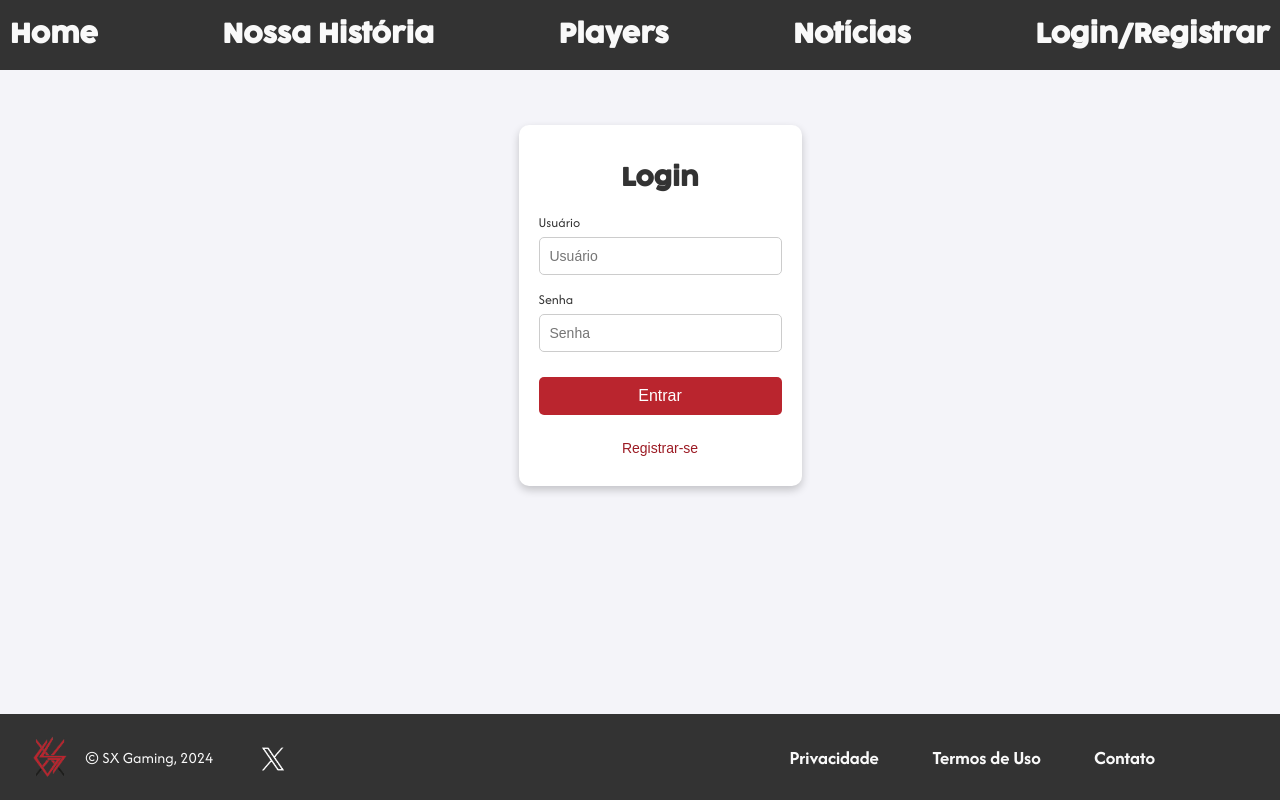
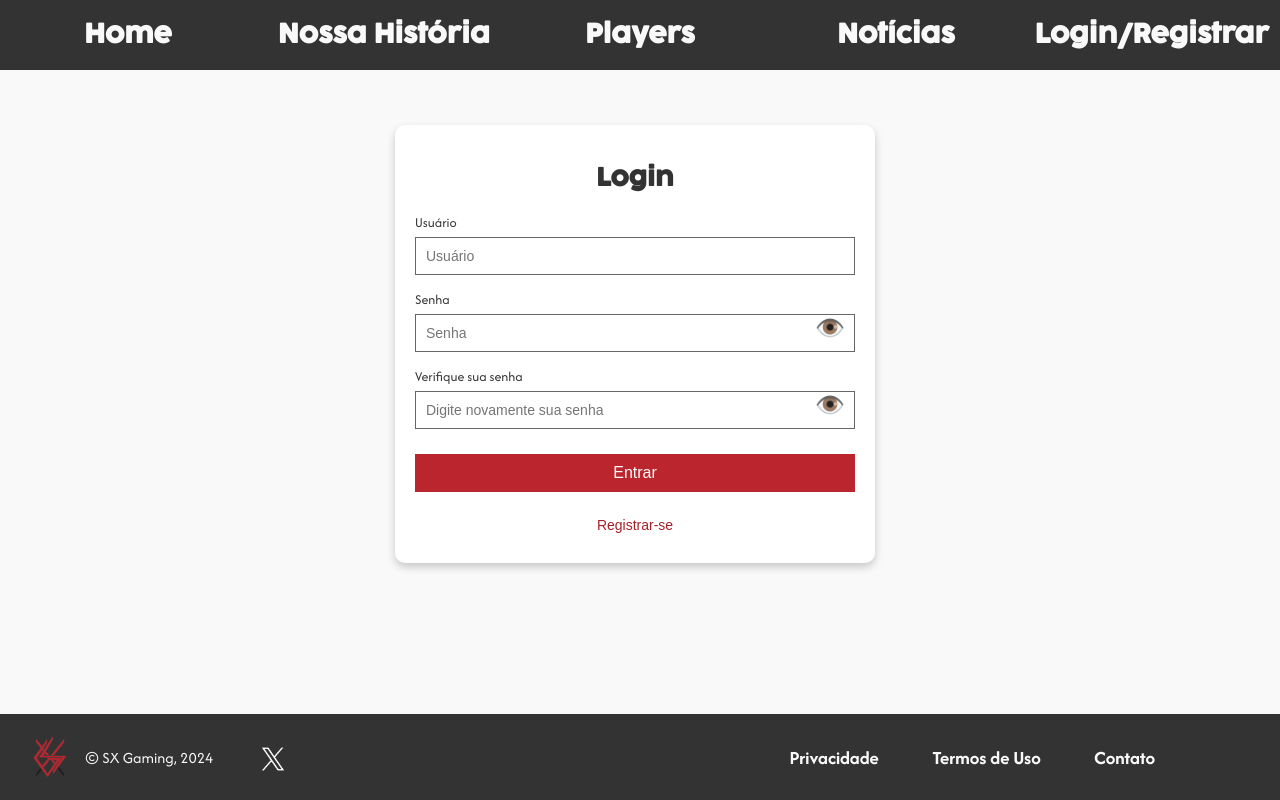
Before and after one commit to nilokao/sxg_webapp, a Flask app: page /auth in a window 1280 px wide. Run offline with Flask 3, Linux system fonts and the light colour scheme.

Commit message:
o registro esta decente, botao de comeco da pagina arrumado, header melhorado

```diff
--- a/static/css/auth.css
+++ b/static/css/auth.css
@@ -4,14 +4,19 @@ body {
     align-items: center;
     justify-content: center;
     min-height: 100vh;
-    background-color: #f4f4f9;
+    background-color: #f9f9f9;
     margin: 0;
     font-family: Arial, sans-serif;
 }
 
+#content{
+    padding-left: 0;
+}
+
 .auth-container {
     width: 100%;
-    max-width: 400px;
+    min-width: 400px;
+    max-width: 600px;
     padding: 20px;
     background-color: #ffffff;
     border-radius: 10px;
@@ -27,8 +32,9 @@ h2 {
 
 /* Estilo dos campos de entrada */
 .input-group {
+    text-align: left;
+    position: relative;
     margin-bottom: 15px;
-    text-align: left;
 }
 
 .input-group label {
@@ -42,14 +48,13 @@ h2 {
     width: 100%;
     padding: 10px;
     font-size: 14px;
-    border: 1px solid #ccc;
-    border-radius: 5px;
+    border: 1px solid #666;
     box-sizing: border-box;
 }
 
 .input-group input:focus {
     outline: none;
-    border-color: #5a67d8;
+    border-color: #ba252e;
 }
 
 /* Botão de submissão */
@@ -58,7 +63,6 @@ h2 {
     padding: 10px;
     font-size: 16px;
     border: none;
-    border-radius: 5px;
     cursor: pointer;
 }
 
@@ -70,12 +74,12 @@ h2 {
 }
 
 .submit-btn:hover {
-    background-color: #9c1b24;
+    background-color: #A62028;
 }
 
 .toggle-btn {
     background-color: transparent;
-    color: #9c1b24;
+    color: #A62028;
     margin-top: 15px;
     font-size: 14px;
 }
@@ -83,3 +87,30 @@ h2 {
 .toggle-btn:hover {
     text-decoration: underline;
 }
+
+.error-message{
+    color: #ba252e;
+    font-size: 12px;
+    display: none;
+}
+
+.toggle-password {
+    position: absolute;
+    right: 10px;
+    background: none;
+    border: none;
+    cursor: pointer;
+    font-size: 1em;
+    padding: 0;
+    color: #333;
+}
+
+.toggle-password img{
+    max-height: 3vh;
+}
+
+/* Ajuste para os campos de senha e a posição do ícone de olho */
+.input-group input[type="password"],
+.input-group input[type="text"] {
+    padding-right: 30px; /* Espaço para o ícone de olho */
+}
--- a/static/css/base.css
+++ b/static/css/base.css
@@ -52,6 +52,11 @@ header{
 header nav{
     display: flex;
     justify-content: space-between;
+}
+
+header nav a{
+    text-align: center;
+    width: 20vw;
 }
 
 header a{
@@ -146,8 +151,7 @@ figure{
     display: inline-block;
     flex-flow: column;
 }
-
-.top-button{
+.top-button {
     font-family: Afacad;
     position: fixed;
     bottom: 15px;
@@ -158,11 +162,26 @@ figure{
     border: none;
     cursor: pointer;
     font-size: 25px;
-    display: block;
     opacity: 0;
-    transition: opacity 0.5s ease;
+    visibility: hidden;
+    transition: opacity 0.5s ease-in-out, visibility 0.5s ease-in-out;
 }
 
-.top-button:hover{
-    animation: opacity 0.5s linear 0.5 forwards;
+.top-button.show {
+    opacity: 1;
+    visibility: visible;
 }
+
+@keyframes backgroundColorChange {
+    0% {
+        background-color: #333;
+    }
+    100% {
+        background-color: #666;
+    }
+}
+
+/* Aplica a animação ao hover */
+.top-button:hover {
+    animation: backgroundColorChange 1s forwards ease-in-out;
+}
--- /dev/null
+++ b/static/js/auth.js
@@ -0,0 +1,106 @@
+function toggleAuthMode() {
+    const authTitle = document.getElementById('auth-title');
+    const authAction = document.getElementById('auth-action');
+    const submitBtn = document.querySelector('.submit-btn');
+    const toggleBtn = document.getElementById('toggle-btn');
+    const emailField = document.getElementById('email-field');
+    const checkPassword = document.getElementById('password-check');
+    const emailInput = emailField.querySelector('input[name="email"]');
+
+    // Limpa mensagens de erro
+    const errorMessages = document.querySelectorAll('.error-message');
+    errorMessages.forEach(msg => msg.style.display = 'none');
+
+    if (authAction.value === 'login') {
+        authAction.value = 'register';
+        authTitle.textContent = 'Registrar';
+        submitBtn.textContent = 'Registrar';
+        toggleBtn.textContent = 'Login';
+        emailField.style.display = 'block';
+        checkPassword.style.display = 'block';
+        emailInput.required = true;
+    } else {
+        authAction.value = 'login';
+        authTitle.textContent = 'Login';
+        submitBtn.textContent = 'Entrar';
+        toggleBtn.textContent = 'Registrar-se';
+        emailField.style.display = 'none';
+        checkPassword.style.display = 'none';
+        emailInput.required = false;
+    }
+}
+
+
+function validateForm() {
+    const action = document.getElementById('auth-action').value;
+    const username = document.querySelector('input[name="username"]');
+    const password = document.querySelector('input[name="password"]');
+    const errorMessages = document.querySelectorAll('.error-message');
+
+    // Reset all error messages
+    errorMessages.forEach(msg => msg.style.display = 'none');
+
+    let isValid = true;
+
+    // Verificação do campo usuário
+    if (!username.value.trim()) {
+        showError(username, 'Por favor, preencha o campo de usuário.');
+        isValid = false;
+    }
+
+    // Verificação do campo senha para o login
+    const passwordValue = password.value.trim();
+    if (!passwordValue) {
+        showError(password, 'Por favor, preencha o campo de senha.');
+        isValid = false;
+    }
+
+    if (action === 'register') {
+        const passwordCheck = document.querySelector('input[name="password-check"]');
+        const email = document.querySelector('input[name="email"]');
+
+        // Verificação de critérios adicionais de senha no registro
+        if (passwordValue.length < 8 || !/\d.*\d/.test(passwordValue)) {
+            showError(password, 'A senha deve ter no mínimo 8 caracteres e pelo menos 2 números.');
+            isValid = false;
+        }
+
+        // Verificação do campo email com regex
+        const emailValue = email.value.trim();
+        const emailRegex = /^[^\s@]+@[^\s@]+\.[^\s@]+$/;
+        if (!emailValue) {
+            showError(email, 'Por favor, preencha o campo de email.');
+            isValid = false;
+        } else if (!emailRegex.test(emailValue)) {
+            showError(email, 'Por favor, insira um email válido.');
+            isValid = false;
+        }
+
+        // Verificação da confirmação de senha
+        if (passwordValue !== passwordCheck.value.trim()) {
+            showError(passwordCheck, 'As senhas não coincidem.');
+            isValid = false;
+        }
+    }
+
+    return isValid;
+}
+
+function showError(inputElement, message) {
+    const errorMessage = inputElement.parentElement.querySelector('.error-message');
+    errorMessage.textContent = message;
+    errorMessage.style.display = 'block';
+}
+
+function togglePasswordVisibility(fieldId) {
+    const passwordInput = document.querySelector(`#${fieldId} input`);
+    const toggleBtn = document.querySelector(`#${fieldId} .toggle-password`);
+
+    if (passwordInput.type === 'password') {
+        passwordInput.type = 'text';
+        toggleBtn.textContent = '👁️‍🗨️'; // Ícone de olho fechado
+    } else {
+        passwordInput.type = 'password';
+        toggleBtn.textContent = '👁️'; // Ícone de olho aberto
+    }
+}
--- a/static/js/base.js
+++ b/static/js/base.js
@@ -3,9 +3,9 @@ window.onscroll = function() {scrollFunction()};
 function scrollFunction() {
     const topButton = document.getElementById("topButton");
     if (document.body.scrollTop > 250 || document.documentElement.scrollTop > 250) {
-        topButton.style.opacity = 1;
+        topButton.classList.add('show');
     } else {
-        topButton.style.opacity = 0;
+        topButton.classList.remove('show');
     }
 }
 
@@ -14,5 +14,4 @@ function voltarAoTopo() {
         top: 0,
         behavior: 'smooth'
     });
-    const topButton = document.getElementById("topButton");
 }
--- a/static/js/players.js
+++ b/static/js/players.js
@@ -28,8 +28,8 @@ document.addEventListener("DOMContentLoaded", function() {
 
         // Toca o áudio automaticamente após o carregamento
         const audio = document.getElementById("audio");
-        audio.volume = 0.3;
-        audio.playbackRate = 0.7;
+        audio.volume = 0.1;
+        audio.playbackRate = 0.75;
         audio.play().catch(error => {
             console.log("O áudio não pôde ser reproduzido automaticamente:", error);
         });
--- a/templates/auth.html
+++ b/templates/auth.html
@@ -13,23 +13,33 @@ SX Gaming - SignIn/SingUp
 <div id="content">
     <div class="auth-container">
         <h2 id="auth-title">Login</h2>
-        <form method="POST" id="auth-form" novalidate>
+        <form method="POST" id="auth-form" novalidate onsubmit="return validateForm()">
             <input type="hidden" name="action" value="login" id="auth-action">
 
             <div class="input-group">
                 <label for="username">Usuário</label>
                 <input type="text" name="username" placeholder="Usuário" required>
+                <span class="error-message"></span>
             </div>
 
-            <div class="input-group">
+            <div class="input-group" id="password">
                 <label for="password">Senha</label>
                 <input type="password" name="password" placeholder="Senha" required>
+                <button type="button" class="toggle-password" onclick="togglePasswordVisibility('password')">👁️</button>
+                <span class="error-message"></span>
             </div>
 
-            <!-- Campo de email apenas para o registro -->
+            <div class="input-group" id="password-check">
+                <label for="password-check">Verifique sua senha</label>
+                <input type="password" name="password-check" placeholder="Digite novamente sua senha" required>
+                <button type="button" class="toggle-password" onclick="togglePasswordVisibility('password-check')">👁️</button>
+                <span class="error-message"></span>
+            </div>
+
             <div class="input-group" id="email-field" style="display: none;">
                 <label for="email">Email</label>
                 <input type="email" name="email" placeholder="Email" required>
+                <span class="error-message"></span>
             </div>
 
             <button type="submit" class="submit-btn">Entrar</button>
@@ -39,31 +49,7 @@ SX Gaming - SignIn/SingUp
     </div>
 </div>
 
-<script>
-    function toggleAuthMode() {
-        const authTitle = document.getElementById('auth-title');
-        const authAction = document.getElementById('auth-action');
-        const submitBtn = document.querySelector('.submit-btn');
-        const toggleBtn = document.getElementById('toggle-btn');
-        const emailField = document.getElementById('email-field');
-        const emailInput = emailField.querySelector('input[name="email"]');
+<script src="{{url_for('static', filename='js/auth.js')}}"></script>
 
-        if (authAction.value === 'login') {
-            authAction.value = 'register';
-            authTitle.textContent = 'Registrar';
-            submitBtn.textContent = 'Registrar';
-            toggleBtn.textContent = 'Login';
-            emailField.style.display = 'block';
-            emailInput.required = true;
-        } else {
-            authAction.value = 'login';
-            authTitle.textContent = 'Login';
-            submitBtn.textContent = 'Entrar';
-            toggleBtn.textContent = 'Registrar-se';
-            emailField.style.display = 'none';
-            emailInput.required = false;
-        }
-    }
-</script>
 
 {% endblock %}
```
Also changed, not shown: instance/sxgaming.db, static/media/img/olhoaberto1.jpg (added), static/media/img/olhofechado1.jpg (added).
